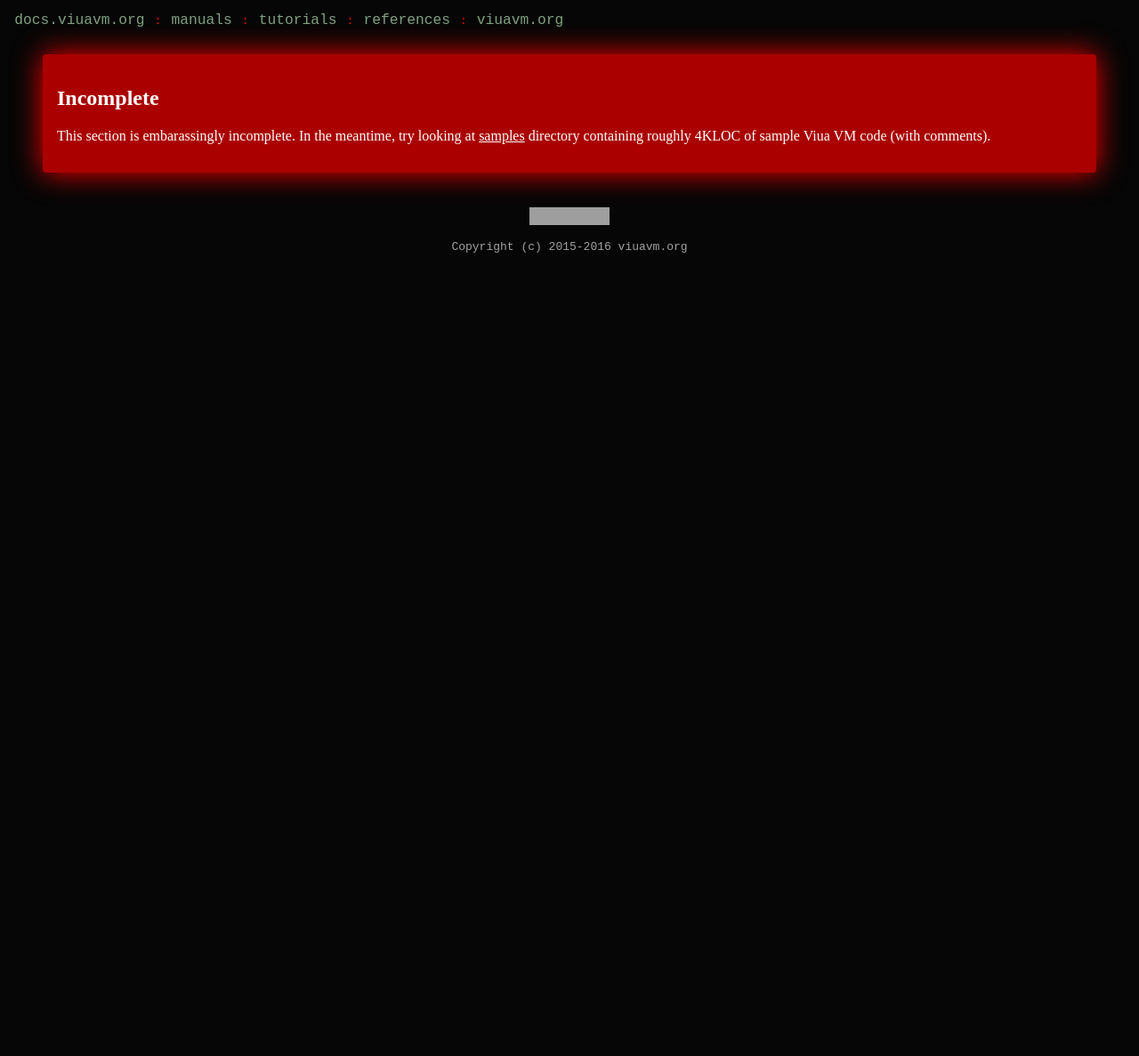
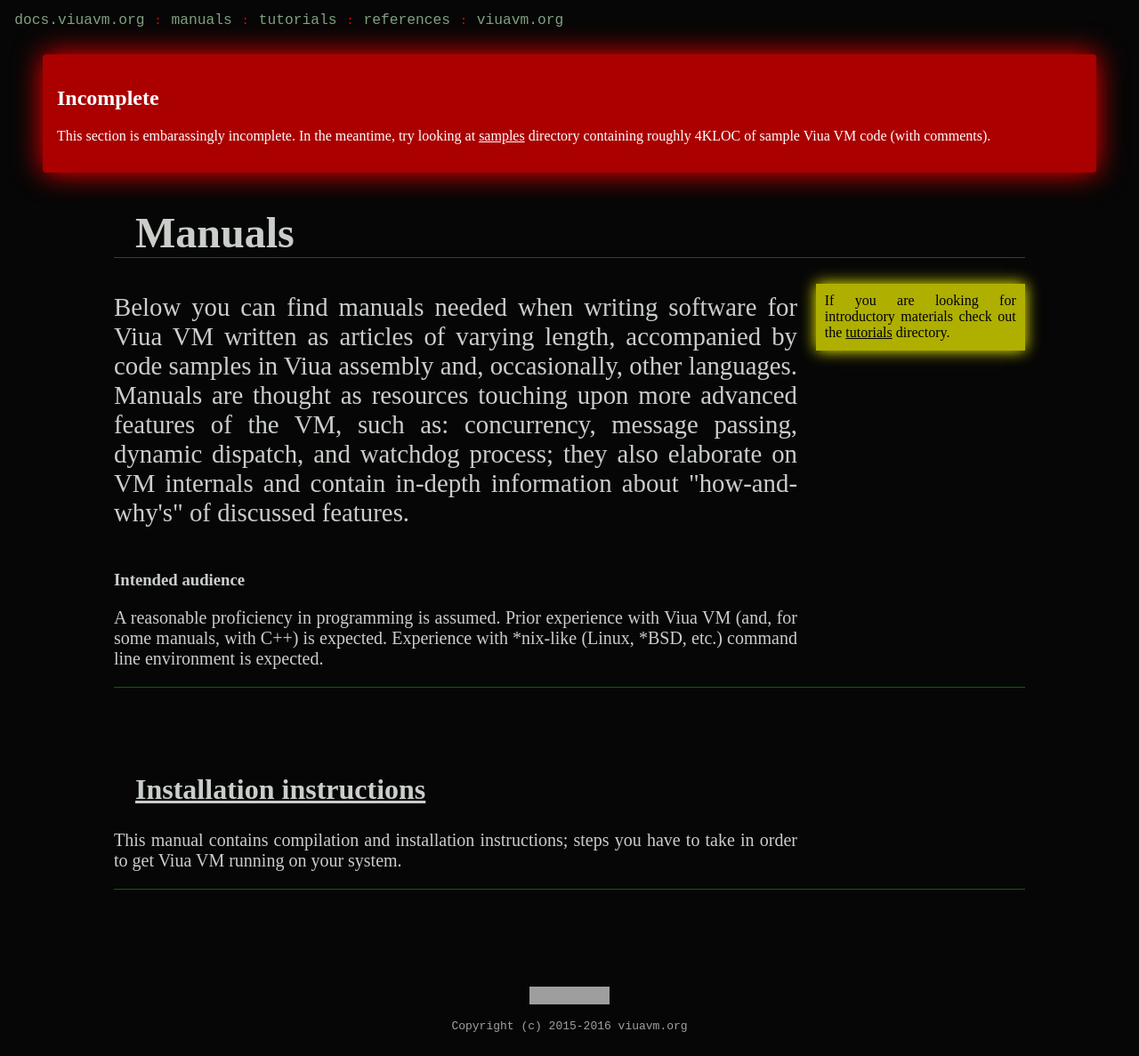
Before and after one commit to marekjm/docs.viuavm.org, a Jekyll site: the page built from manuals.html, in a window 1280 px wide. Shown: the whole page at 89% size. Built offline with Jekyll 4.4.1, drawn with Linux system fonts in a browser that asks for light colours; before the commit the page ends 900 px from its top, so only the background shows below that; grey boxes are pictures that could not be loaded.

Commit message:
Add introduction and list of manuals to Manuals page

```diff
--- a/manuals.html
+++ b/manuals.html
@@ -11,3 +11,33 @@
     sample Viua VM code (with comments).
     </p>
 </section>
+
+<section class="chapter">
+    <h1> {{ page.title }} </h1>
+
+    <p class="note important-note"> If you are looking for introductory materials check
+    out the <a href="/tutorials.html">tutorials</a> directory.
+    </p>
+    <p class="abstract"> Below you can find manuals needed when writing software for Viua VM
+    written as articles of varying length, accompanied by code samples in Viua assembly and,
+    occasionally, other languages.
+    Manuals are thought as resources touching upon more advanced features of the VM, such as:
+    concurrency, message passing, dynamic dispatch, and watchdog process; they also elaborate on
+    VM internals and contain in-depth information about "how-and-why's" of discussed features.
+    </p>
+    <div class="clear"></div>
+
+    <h3> Intended audience </h3>
+    <p class="summary"> A reasonable proficiency in programming is assumed.
+    Prior experience with Viua VM (and, for some manuals, with C++) is expected.
+    Experience with *nix-like (Linux, *BSD, etc.) command line environment is expected.
+    </p>
+</section>
+
+
+{% for art in site.manuals | order: 'title' %}
+<section class="chapter">
+    <h2> <a href="{{ art.url }}">{{ art.title }}</a> </h2>
+    <p class="summary"> {{ art.summary }} </p>
+</section>
+{% endfor %}
```
